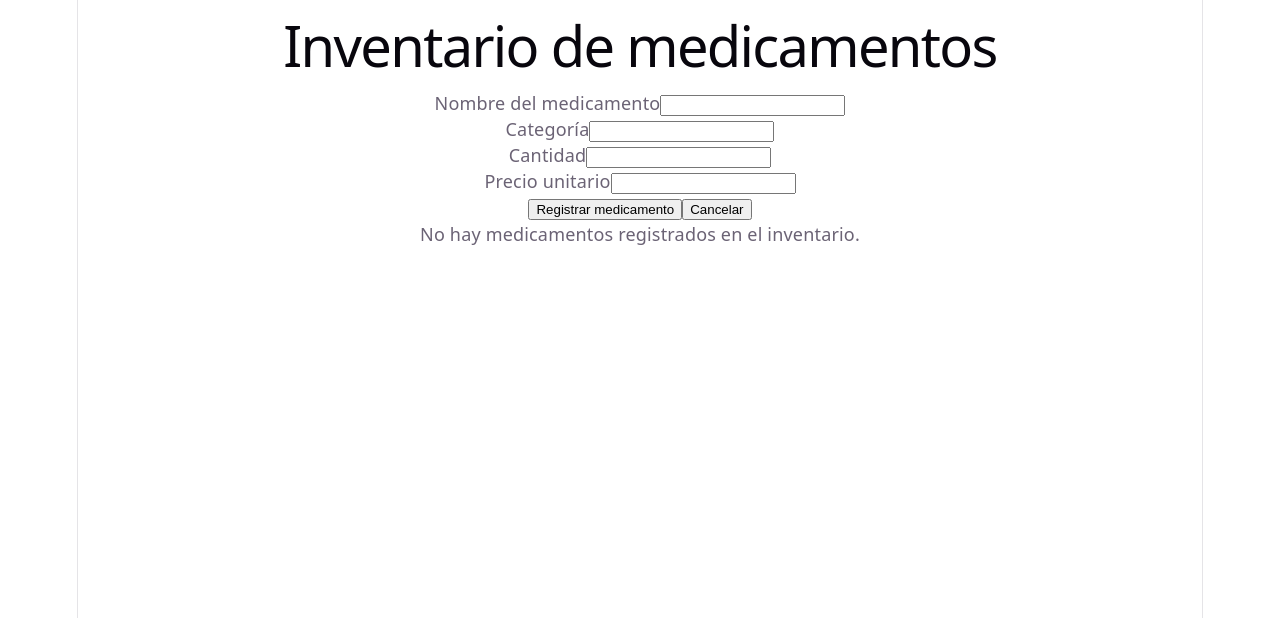
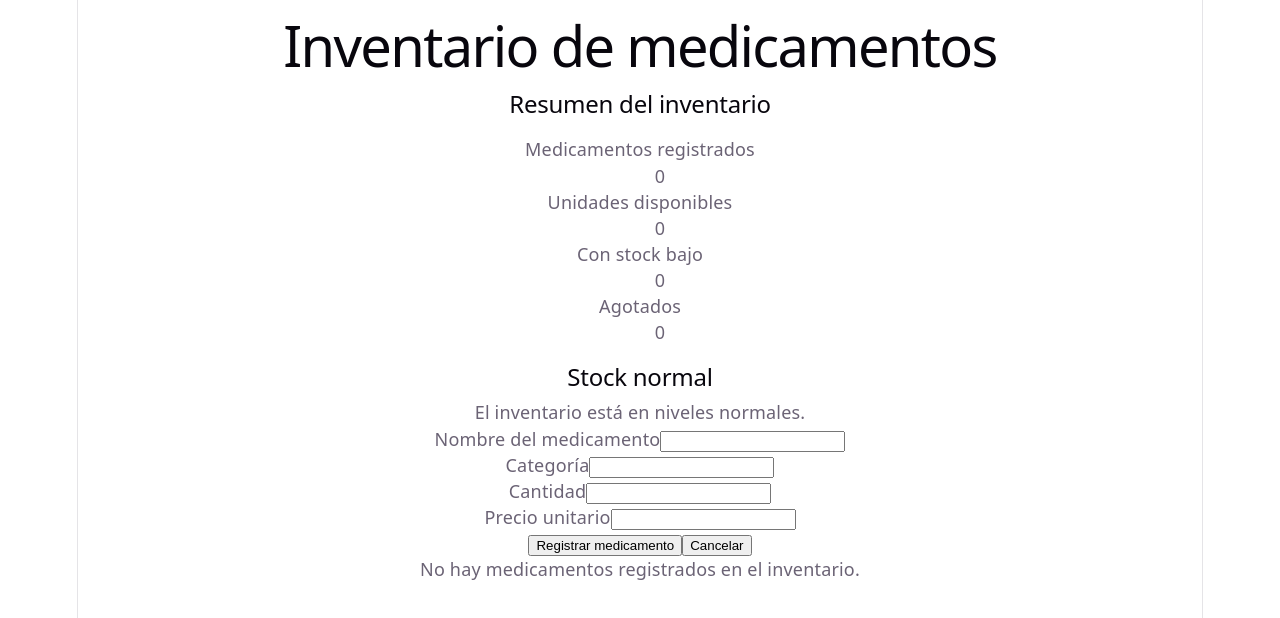
Before and after one commit to Luis458-git/Solucion-de-Negocio, a React (Vite) app: page / in a window 1280 px wide. Shown: the top 618 px of the page. Built offline with nearby package versions, Linux system fonts and the light colour scheme.

Commit message:
añadir métricas alertas y confirmación de inventario

```diff
--- /dev/null
+++ b/src/features/inventory/components/InventoryStats.jsx
@@ -0,0 +1,29 @@
+export default function InventoryStats({ metrics }) {
+  const {
+    totalProducts = 0,
+    totalUnits = 0,
+    lowStockProducts = 0,
+    exhaustedProducts = 0,
+  } = metrics || {};
+
+  const stats = [
+    { label: "Medicamentos registrados", value: totalProducts },
+    { label: "Unidades disponibles", value: totalUnits },
+    { label: "Con stock bajo", value: lowStockProducts },
+    { label: "Agotados", value: exhaustedProducts },
+  ];
+
+  return (
+    <section className="inventory-stats" aria-labelledby="inventory-stats-title">
+      <h2 id="inventory-stats-title">Resumen del inventario</h2>
+      <dl className="inventory-stats__list">
+        {stats.map((stat) => (
+          <div className="inventory-stats__item" key={stat.label}>
+            <dt>{stat.label}</dt>
+            <dd>{stat.value}</dd>
+          </div>
+        ))}
+      </dl>
+    </section>
+  );
+}
--- /dev/null
+++ b/src/features/inventory/components/StockAlert.jsx
@@ -0,0 +1,33 @@
+export default function StockAlert({ medications = [] }) {
+  const exhaustedCount = medications.filter(
+    (medication) => medication.stockStatus === "Agotado"
+  ).length;
+  const lowStockCount = medications.filter(
+    (medication) => medication.stockStatus === "Stock Bajo"
+  ).length;
+
+  let message = "El inventario está en niveles normales.";
+  let title = "Stock normal";
+  let status = "normal";
+
+  if (exhaustedCount > 0) {
+    title = "Hay medicamentos agotados";
+    message = `${exhaustedCount} medicamento${exhaustedCount === 1 ? "" : "s"} requiere${exhaustedCount === 1 ? "" : "n"} reposición inmediata.`;
+    status = "exhausted";
+  } else if (lowStockCount > 0) {
+    title = "Hay medicamentos con stock bajo";
+    message = `${lowStockCount} medicamento${lowStockCount === 1 ? "" : "s"} requiere${lowStockCount === 1 ? "" : "n"} revisión pronto.`;
+    status = "low";
+  }
+
+  return (
+    <section
+      className={`stock-alert stock-alert--${status}`}
+      aria-live="polite"
+      aria-labelledby="stock-alert-title"
+    >
+      <h2 id="stock-alert-title">{title}</h2>
+      <p>{message}</p>
+    </section>
+  );
+}
--- a/src/pages/InventoryPage.jsx
+++ b/src/pages/InventoryPage.jsx
@@ -1,11 +1,23 @@
 import { useState } from "react";
 import { useInventory } from "../features/inventory/hooks/useInventory";
 import InventoryForm from "../features/inventory/components/InventoryForm";
+import InventoryStats from "../features/inventory/components/InventoryStats";
+import StockAlert from "../features/inventory/components/StockAlert";
 import InventoryTable from "../features/inventory/components/InventoryTable";
+import ConfirmDialog from "../shared/components/ConfirmDialog";
+import ErrorBoundary from "../shared/components/ErrorBoundary";
 
 export default function InventoryPage() {
-  const { medications, addMedication, updateMedication, deleteMedication } = useInventory();
+  const {
+    medications,
+    metrics,
+    addMedication,
+    updateMedication,
+    deleteMedication,
+  } = useInventory();
   const [editingMedication, setEditingMedication] = useState(null);
+  const [medicationToDelete, setMedicationToDelete] = useState(null);
+  const [deleteError, setDeleteError] = useState("");
 
   function handleSubmit(formData) {
     if (editingMedication) {
@@ -24,7 +36,26 @@ export default function InventoryPage() {
   }
 
   function handleDelete(id) {
-    deleteMedication(id);
+    const medication = medications.find((item) => item.id === id);
+
+    if (medication) {
+      setMedicationToDelete(medication);
+      setDeleteError("");
+    }
+  }
+
+  function handleConfirmDelete() {
+    if (!medicationToDelete) {
+      return;
+    }
+
+    try {
+      deleteMedication(medicationToDelete.id);
+      setMedicationToDelete(null);
+    } catch {
+      setDeleteError("No se pudo eliminar el medicamento. Inténtalo de nuevo.");
+      setMedicationToDelete(null);
+    }
   }
 
   function handleCancel() {
@@ -32,8 +63,18 @@ export default function InventoryPage() {
   }
 
   return (
+    <ErrorBoundary>
       <main className="inventory-page">
         <h1 className="inventory-page__title">Inventario de medicamentos</h1>
+
+        <InventoryStats metrics={metrics} />
+        <StockAlert medications={medications} />
+
+        {deleteError && (
+          <p className="inventory-page__error" role="alert" aria-live="assertive">
+            {deleteError}
+          </p>
+        )}
 
         <section
           className="inventory-page__form-section"
@@ -55,6 +96,18 @@ export default function InventoryPage() {
             onDelete={handleDelete}
           />
         </section>
+
+        <ConfirmDialog
+          isOpen={Boolean(medicationToDelete)}
+          message={
+            medicationToDelete
+              ? `¿Deseas eliminar ${medicationToDelete.name} del inventario?`
+              : ""
+          }
+          onConfirm={handleConfirmDelete}
+          onCancel={() => setMedicationToDelete(null)}
+        />
       </main>
+    </ErrorBoundary>
   );
 }
--- /dev/null
+++ b/src/shared/components/ConfirmDialog.jsx
@@ -0,0 +1,56 @@
+import { useEffect, useRef } from "react";
+
+export default function ConfirmDialog({
+  isOpen,
+  title = "Confirmar eliminación",
+  message,
+  onConfirm,
+  onCancel,
+}) {
+  const cancelButtonRef = useRef(null);
+
+  useEffect(() => {
+    if (!isOpen) {
+      return undefined;
+    }
+
+    cancelButtonRef.current?.focus();
+
+    const handleKeyDown = (event) => {
+      if (event.key === "Escape") {
+        onCancel();
+      }
+    };
+
+    document.addEventListener("keydown", handleKeyDown);
+
+    return () => document.removeEventListener("keydown", handleKeyDown);
+  }, [isOpen, onCancel]);
+
+  if (!isOpen) {
+    return null;
+  }
+
+  return (
+    <div className="confirm-dialog__backdrop">
+      <section
+        className="confirm-dialog"
+        role="alertdialog"
+        aria-modal="true"
+        aria-labelledby="confirm-dialog-title"
+        aria-describedby="confirm-dialog-message"
+      >
+        <h2 id="confirm-dialog-title">{title}</h2>
+        <p id="confirm-dialog-message">{message}</p>
+        <div className="confirm-dialog__actions">
+          <button type="button" ref={cancelButtonRef} onClick={onCancel}>
+            Cancelar
+          </button>
+          <button type="button" onClick={onConfirm}>
+            Eliminar
+          </button>
+        </div>
+      </section>
+    </div>
+  );
+}
--- /dev/null
+++ b/src/shared/components/ErrorBoundary.jsx
@@ -0,0 +1,25 @@
+import { Component } from "react";
+
+export default class ErrorBoundary extends Component {
+  state = { hasError: false };
+
+  static getDerivedStateFromError() {
+    return { hasError: true };
+  }
+
+  render() {
+    if (this.state.hasError) {
+      return (
+        <section className="error-state" role="alert" aria-live="assertive">
+          <h1>No se pudo mostrar el inventario</h1>
+          <p>Ocurrió un error inesperado. Recarga la vista para continuar.</p>
+          <button type="button" onClick={() => window.location.reload()}>
+            Recargar vista
+          </button>
+        </section>
+      );
+    }
+
+    return this.props.children;
+  }
+}
```
Also changed, not shown: src/docs/PROGRESS.md (+10 -6 lines), src/docs/PROMPTS.md (+32 -1 lines), src/docs/ARCHITECTURE.md (renamed from src/docs/ARQUITECTURE.md). Lines whose indentation alone changed are shown as unchanged.
